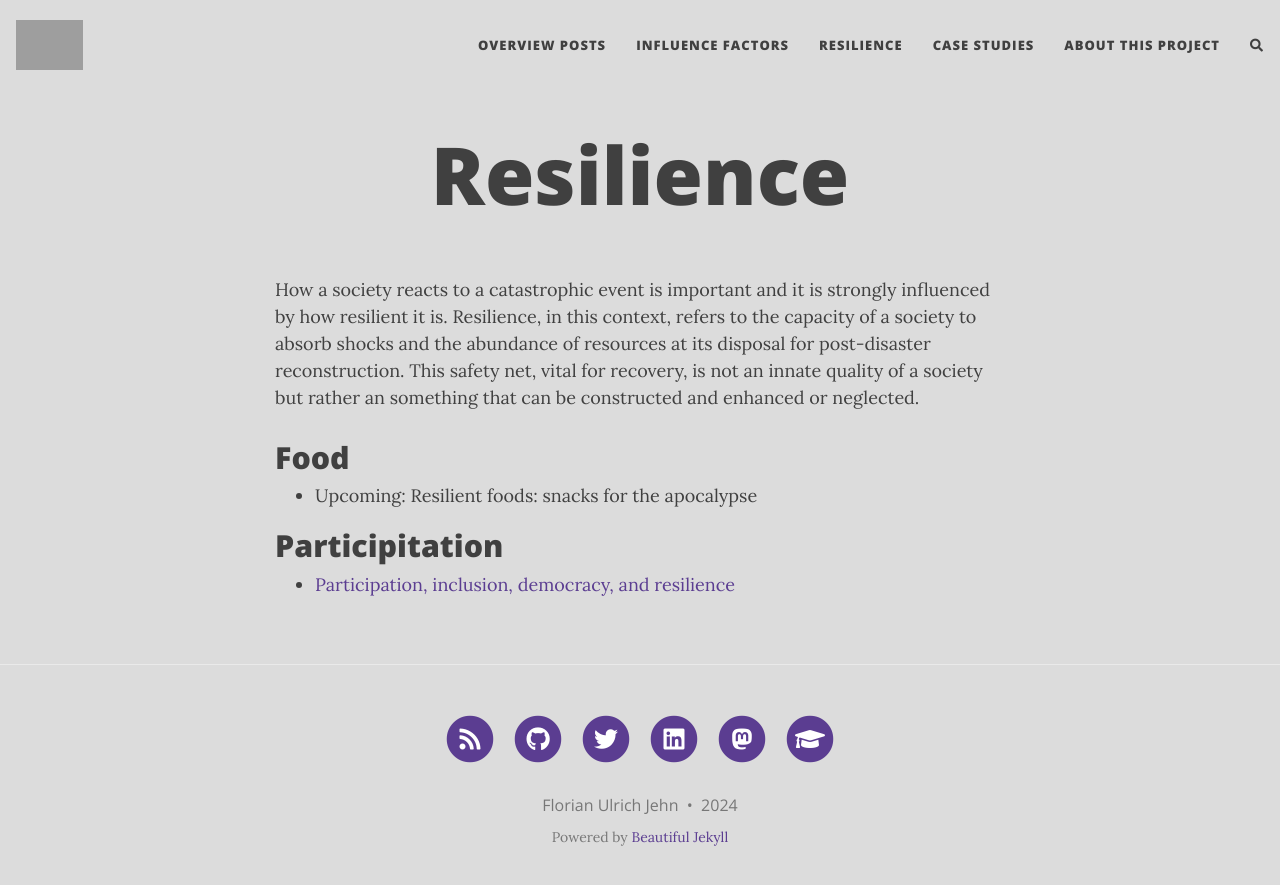
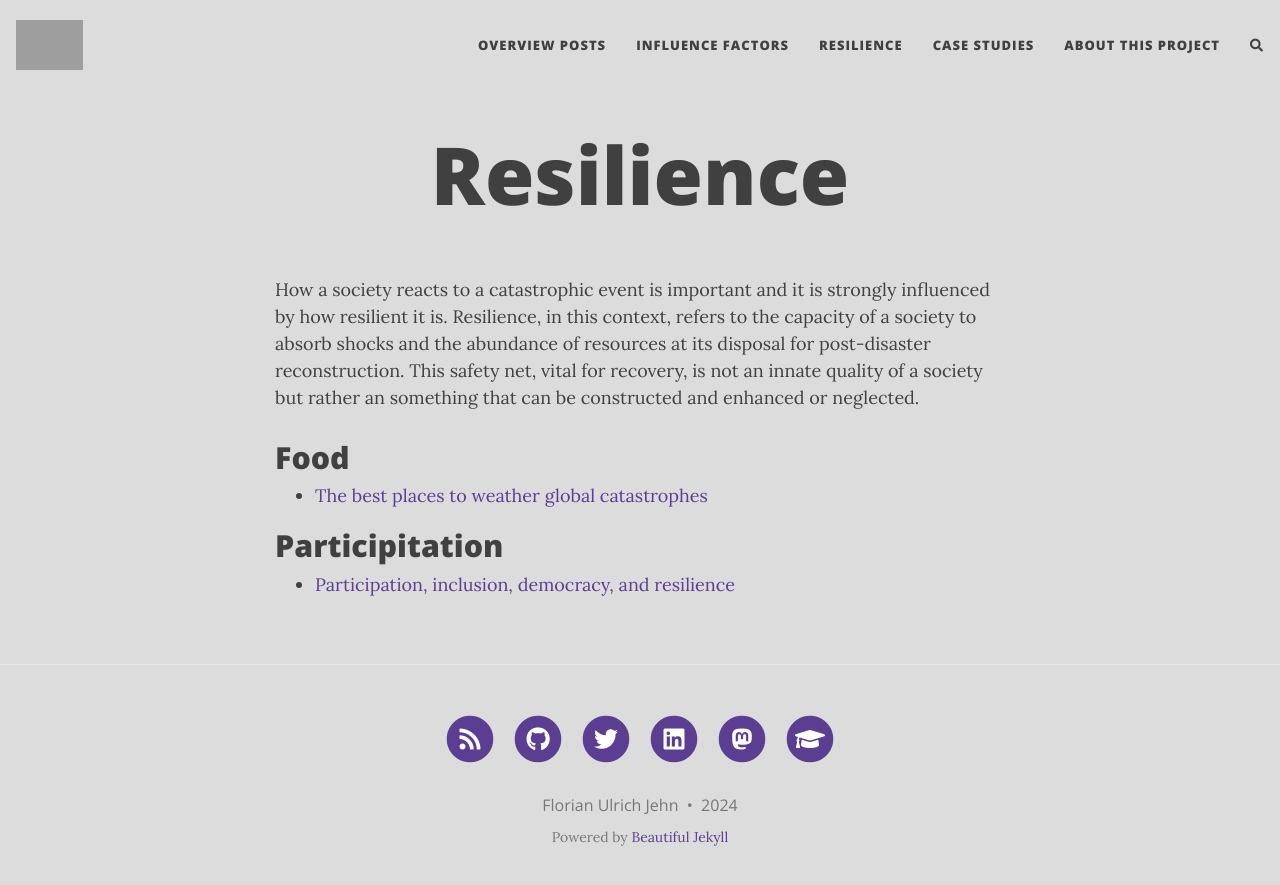
Before and after one commit to florianjehn/Societal_Collapse, a Jekyll site: the page built from resilience.md, in a window 1280 px wide. Shown: the top 885 px of the page. Built offline with Jekyll 4.4.1, drawn with Linux system fonts in a browser that asks for light colours; nearby versions of some CDN libraries; comment, search, counter and statistics services are not loaded; grey boxes are pictures that could not be loaded.

Commit message:
Update resilience.md

```diff
--- a/resilience.md
+++ b/resilience.md
@@ -6,7 +6,8 @@ How a society reacts to a catastrophic event is important and it is strongly inf
 
 # Food
 
-* Upcoming: Resilient foods: snacks for the apocalypse
+* [The best places to weather global catastrophes](https://florianjehn.github.io/Societal_Collapse/2024-03-04-where_to_stay/)
+
 
 # Participitation
 
```
